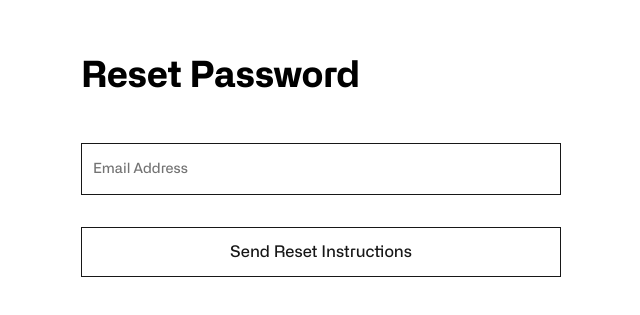
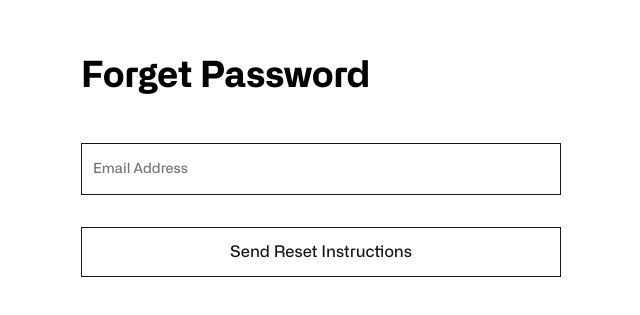
Before and after one commit to CS3219-AY2223S1/cs3219-project-ay2223s1-g42, a Next.js app in the folder frontend/: page /forget-password in a window 1280 px wide. Shown: the part 221-536 px from the top of the page, without its empty margins (319-959 px from the left). Built offline with nearby package versions, Linux system fonts and the light colour scheme; no server answers; what tailwindcss-radix would draw is missing.

Commit message:
feat: remove success state and put in one file

```diff
--- a/frontend/src/login/components/ForgetPasswordForm.tsx
+++ b/frontend/src/login/components/ForgetPasswordForm.tsx
@@ -1,22 +1,17 @@
+import { useState } from "react";
 import { useForm } from "react-hook-form";
 import { zodResolver } from "@hookform/resolvers/zod";
 
 import { TextInput, PrimaryButton } from "src/components/base";
 import { useAuthStore } from "../hooks";
-import {
-  ForgetPasswordInfo,
-  ForgetPasswordInfoSchema,
-  SuccessFormProps,
-} from "../types";
+import { ForgetPasswordInfo, ForgetPasswordInfoSchema } from "../types";
 
-const ForgetPasswordForm = ({ setSuccess }: SuccessFormProps) => {
+const ForgetPasswordForm = () => {
   // forget password mutation
   const useForgetPasswordMutation = useAuthStore(
     (state) => state.forgetPassword
   );
-  const forgetPasswordMutation = useForgetPasswordMutation({
-    onSuccess: () => setSuccess(true),
-  });
+  const forgetPasswordMutation = useForgetPasswordMutation();
 
   // form setup
   const {
@@ -37,6 +32,14 @@ const ForgetPasswordForm = ({ setSuccess }: SuccessFormProps) => {
 
   return (
     <>
+      <h1 className="font-bold leading-tight text-4xl mt-0 mb-2 text-black-600 flex flex-col py-5 text-left">
+        Forget Password
+      </h1>
+      {forgetPasswordMutation.isSuccess ? (
+        <h4 className="leading-tight text-1xl text-black-50 flex flex-col text-left">
+          Please check your email for the instructions
+        </h4>
+      ) : (
         <form className="flex flex-col gap-8" onSubmit={onSubmit}>
           <TextInput
             label="Email Address"
@@ -54,6 +57,7 @@ const ForgetPasswordForm = ({ setSuccess }: SuccessFormProps) => {
             Send Reset Instructions
           </PrimaryButton>
         </form>
+      )}
     </>
   );
 };
--- a/frontend/src/pages/forget-password.tsx
+++ b/frontend/src/pages/forget-password.tsx
@@ -1,22 +1,12 @@
-import React, { useState } from "react";
+import React from "react";
 
 import { ForgetPasswordForm } from "../login/components";
 
 export default function forgetPassword() {
-  const [isSuccess, setSuccess] = useState<boolean>(false);
   return (
     <div className="flex flex-col justify-center min-h-screen items-center">
       <div className="w-screen max-w-lg px-4 flex flex-col mb-12 text-center space-y-4">
-        <h1 className="font-bold leading-tight text-4xl mt-0 mb-2 text-black-600 flex flex-col py-5 text-left">
-          Reset Password
-        </h1>
-        {isSuccess ? (
-          <h4 className="leading-tight text-1xl text-black-50 flex flex-col text-left">
-            Please check your email for the instructions
-          </h4>
-        ) : (
-          <ForgetPasswordForm setSuccess={setSuccess} />
-        )}
+        <ForgetPasswordForm />
       </div>
     </div>
   );
```
Lines whose indentation alone changed are shown as unchanged.
